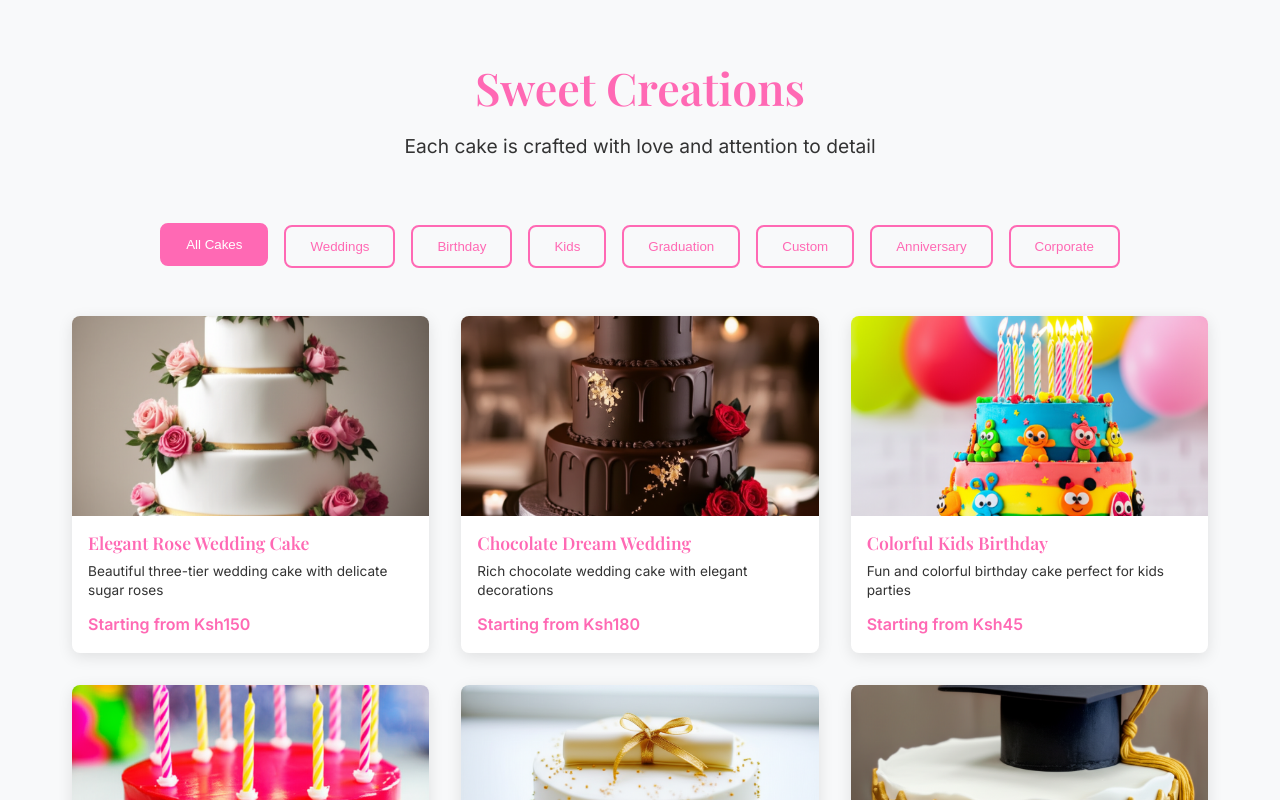
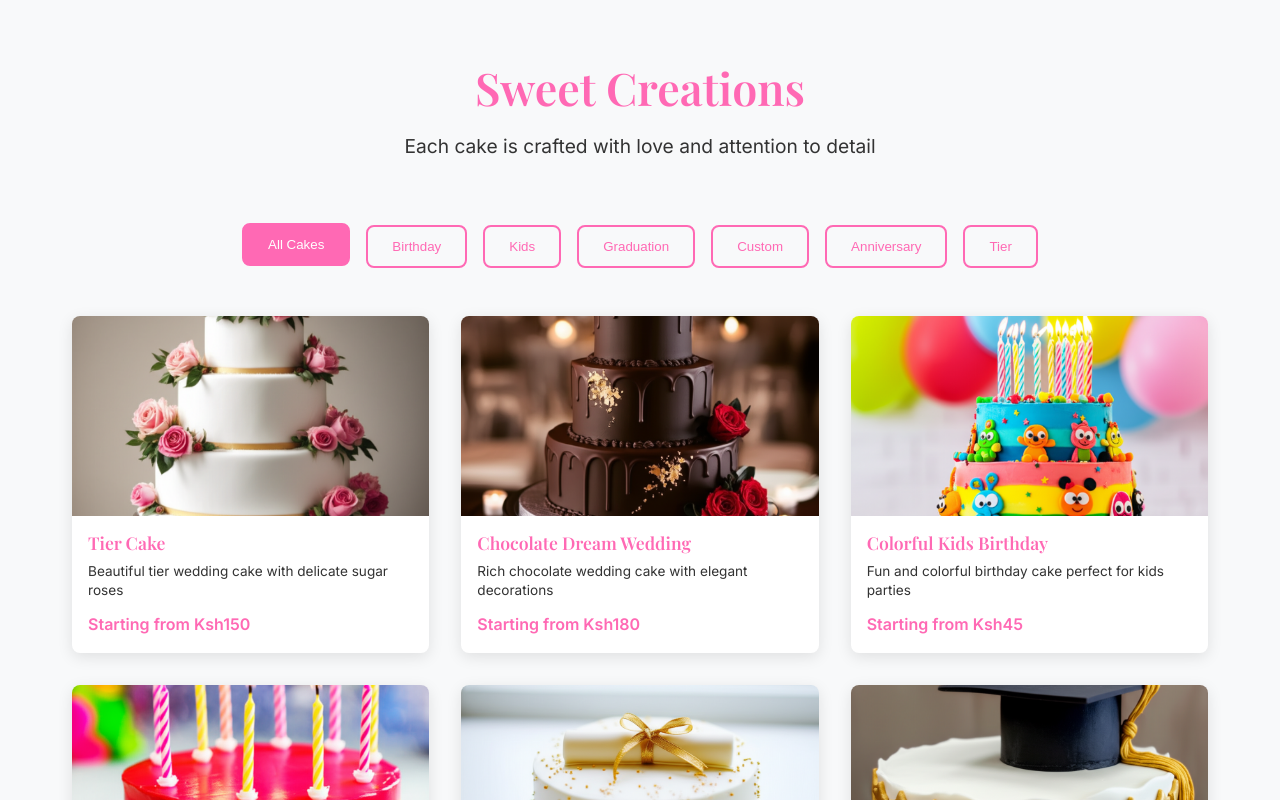
Before and after one commit to cullen-kaberere/cakewithessie, a Next.js app: page /cakes in a window 1280 px wide. Shown: the part 475-1275 px from the top of the page. Built offline with nearby package versions, Linux system fonts and the light colour scheme; a web font is replaced by a local one.

Commit message:
category

```diff
--- a/components/cakes-gallery.tsx
+++ b/components/cakes-gallery.tsx
@@ -5,25 +5,24 @@ import CakeModal from "./cake-modal"
 
 const cakeCategories = [
   { id: "all", name: "All Cakes" },
-  { id: "wedding", name: "Weddings" },
   { id: "birthday", name: "Birthday" },
   { id: "kids", name: "Kids" },
   { id: "graduation", name: "Graduation" },
   { id: "custom", name: "Custom" },
   { id: "anniversary", name: "Anniversary" },
-  { id: "corporate", name: "Corporate" },
+  { id: "tier", name: "Tier" },
 ]
 
 const cakesData = [
   {
     id: 1,
-    title: "Elegant Rose Wedding Cake",
-    category: "wedding",
+    title: "Tier Cake",
+    category: "tier",
     image: "/elegant-pink-rose-wedding-cake.png",
     startingPrice: 150,
-    description: "Beautiful three-tier wedding cake with delicate sugar roses",
+    description: "Beautiful tier wedding cake with delicate sugar roses",
     flavors: ["Vanilla", "Chocolate", "Red Velvet", "Lemon"],
-    sizes: ["2kg", "3kg", "4kg", "5kg"],
+    sizes: ["3kg", "4kg", "5kg"],
   },
   {
     id: 2,
```
